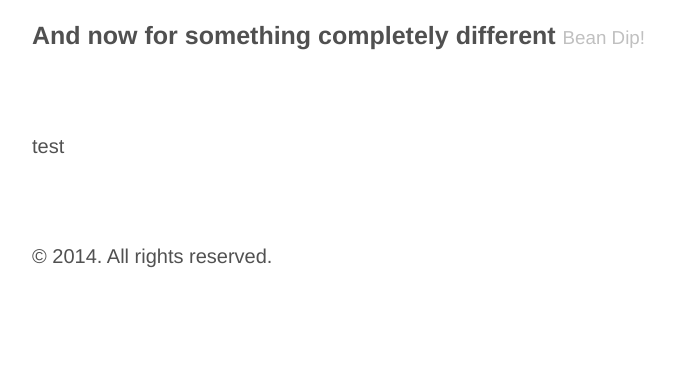
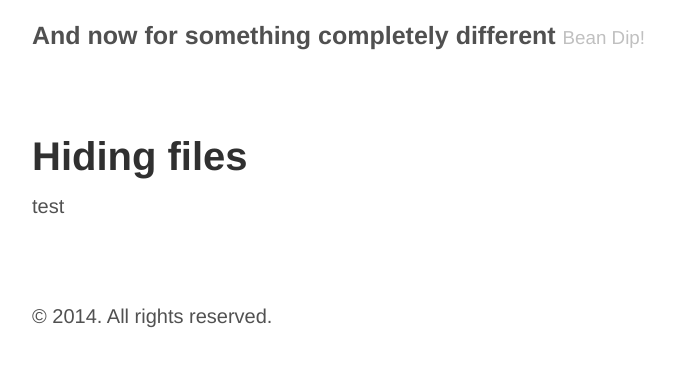
Before and after one commit to mrdanbrooks/mrdanbrooks.github.io, a Jekyll site: the page built from drafts/2014-09-30-hidden-files.md, in a window 1280 px wide. Shown: the top 367 px of the page, without its empty margins (248-922 px from the left). Built offline with Jekyll 4.4.1, drawn with Linux system fonts in a browser that asks for light colours; Markdown is read by kramdown in place of the engine named in the settings.

Commit message:
chaning post variable to page

```diff
--- a/_layouts/hiddenpost.html
+++ b/_layouts/hiddenpost.html
@@ -3,6 +3,6 @@ layout: default
 ---
 
 <div class="post">
-  <h1 class="post-title">{{ post.title }}</h1>
+  <h1 class="post-title">{{ page.title }}</h1>
   {{ content }}
 </div>
```
